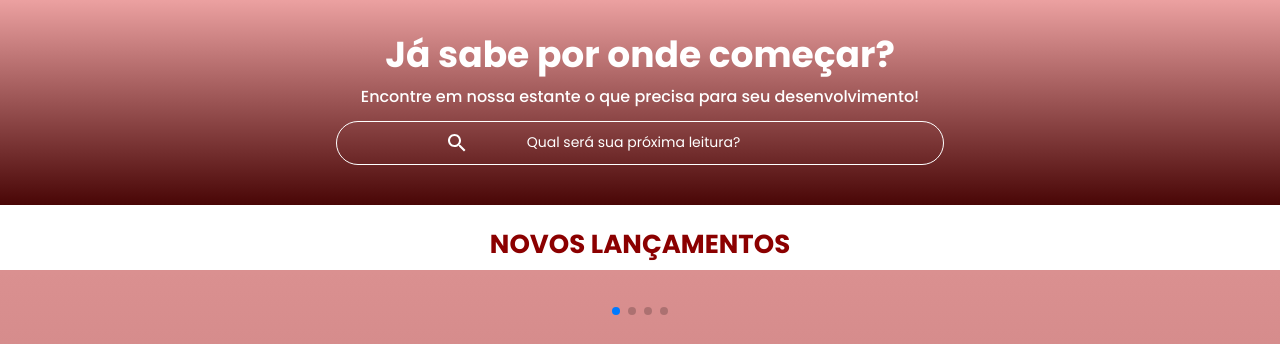
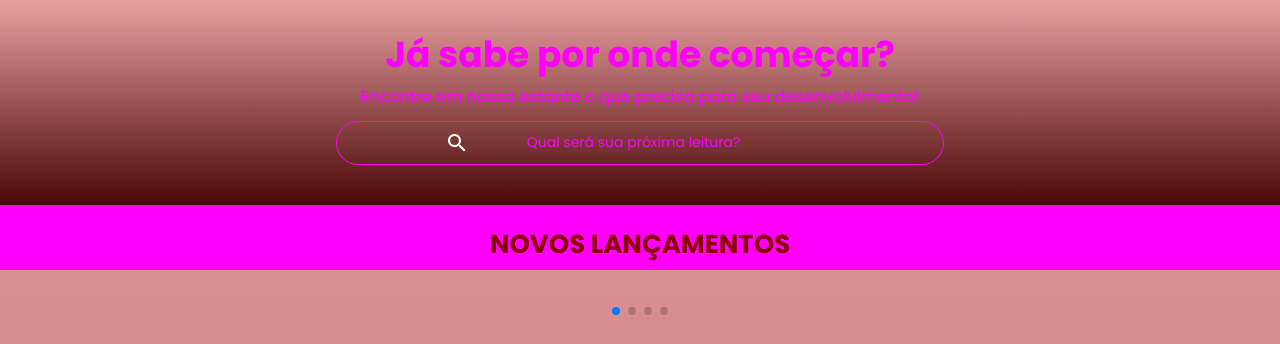
Before and after one commit to luanagoncalvesks/mobilefirst, a plain HTML site: page index.html in a window 1280 px wide. Shown: the part 83-427 px from the top of the page. Drawn offline with nearby package versions, Linux system fonts and the light colour scheme.

Commit message:
Update styles.css

```diff
--- a/styles.css
+++ b/styles.css
@@ -7,7 +7,7 @@
 
 :root {
     --cor-de-fundo: #EBECEE;
-    --branco: #FFFFFF;
+    --branco: #FF00FF;
     --laranja: #8b0000;
     --azul-degrade: linear-gradient(97.54deg, #002F52 35.49%, #326589 165.37%);
     --fonte-principal: "Poppins";
```
